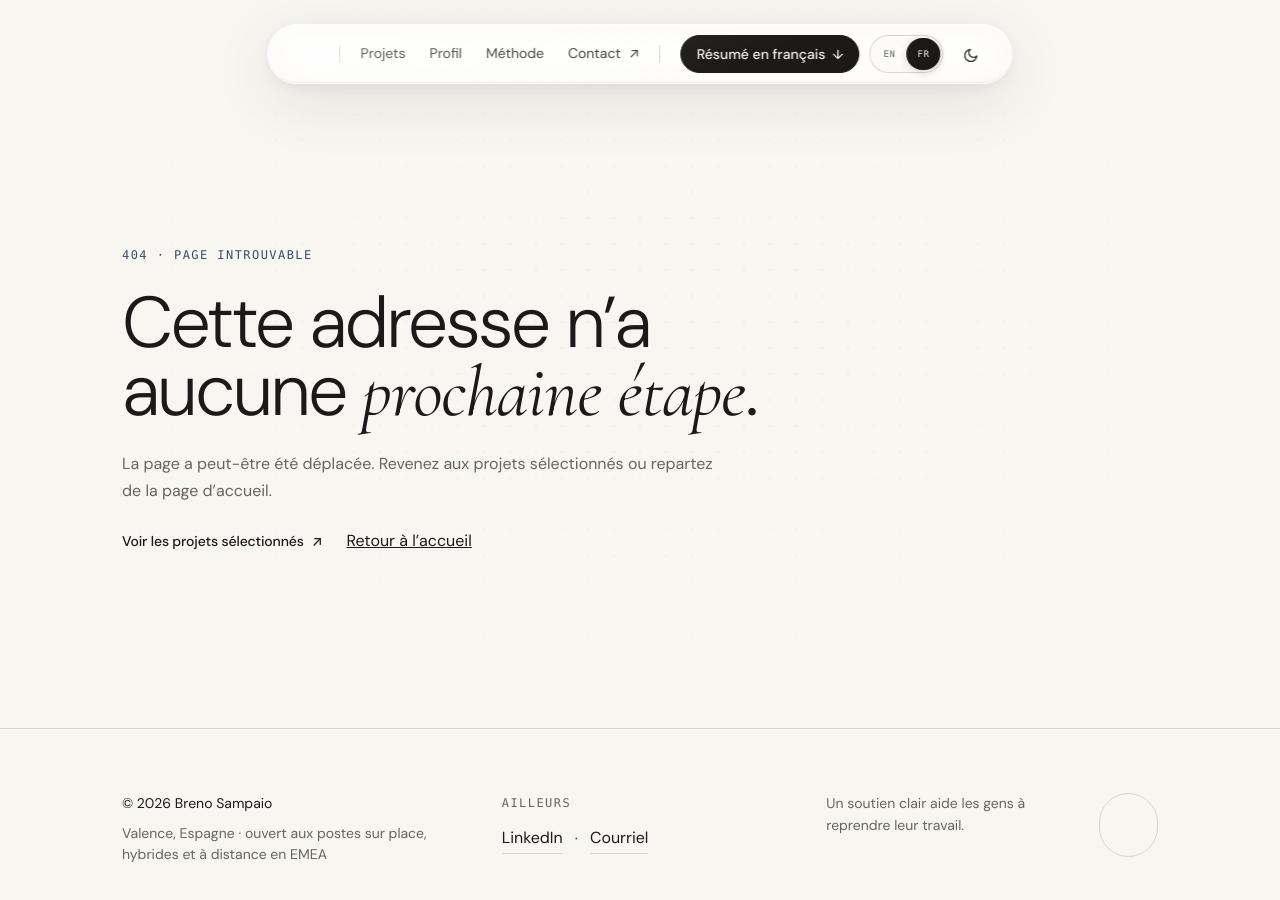
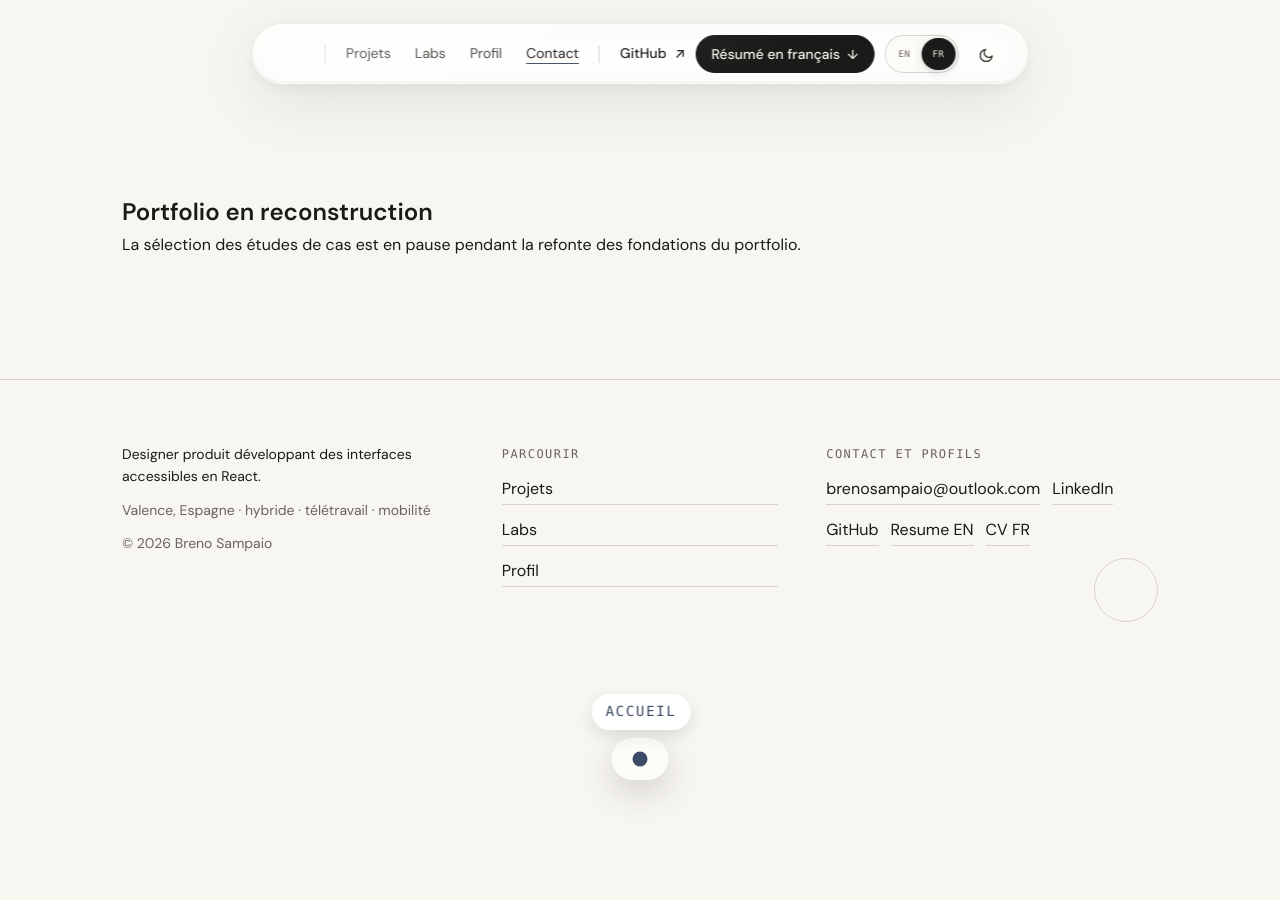
Before and after one commit to brenosampaio-dev/portfolio, a Next.js app in the folder portfolio/: page /fr in a window 1280 px wide. Before the commit this address had no page. Shown: the top 900 px of the page. After the commit the page ends 800 px from the top, so only its background shows below. Built offline with nearby package versions, Linux system fonts and the light colour scheme.

Commit message:
feat: rebuild portfolio v2 global navigation

```diff
--- /dev/null
+++ b/portfolio/src/app/fr/page.jsx
@@ -0,0 +1,10 @@
+export const metadata = { title: "Accueil" };
+
+export default function FrenchHomePage() {
+  return (
+    <section id="top" data-label="Accueil" className="container section section--emphasis">
+      <h1>Portfolio en reconstruction</h1>
+      <p>La sélection des études de cas est en pause pendant la refonte des fondations du portfolio.</p>
+    </section>
+  );
+}
--- a/portfolio/src/components/site/Footer.jsx
+++ b/portfolio/src/components/site/Footer.jsx
@@ -1,46 +1,54 @@
 "use client";
+
+import Link from "next/link";
 import { Text } from "@/components/ds";
+import { useLang } from "@/context/AppContext";
+import { profile } from "@/lib/content";
+import { GITHUB_URL, LINKEDIN_URL, navigationFor } from "@/lib/siteNavigation";
 import { Wordmark } from "./Wordmark";
-import { useLang } from "@/context/AppContext";
-import { getT } from "@/lib/i18n";
-import { profile } from "@/lib/content";
 
 export function Footer() {
   const { lang } = useLang();
-  const t = getT(lang);
-  const year = 2026;
+  const fr = lang === "fr";
+  const navigation = navigationFor(lang).filter(({ id }) => id !== "contact");
 
   return (
     <footer className="site-footer" id="contact-footer">
       <div className="container site-footer__grid">
-        <div className="stack" style={{ gap: "var(--space-2)" }}>
-          <Text variant="small" style={{ color: "var(--ink)" }}>
-            © {year} Breno Sampaio
+        <div className="stack" style={{ gap: "var(--space-3)" }}>
+          <Text variant="small" style={{ color: "var(--ink)", maxWidth: "34ch" }}>
+            {fr
+              ? "Designer produit développant des interfaces accessibles en React."
+              : "Product designer building accessible interfaces in React."}
           </Text>
-          <Text variant="small">{t.footer.location}</Text>
+          <Text variant="small">
+            {fr
+              ? "Valence, Espagne · hybride · télétravail · mobilité"
+              : "Valencia, Spain · hybrid · remote · relocation"}
+          </Text>
+          <Text variant="small">© 2026 Breno Sampaio</Text>
         </div>
 
-        <div className="stack" style={{ gap: "var(--space-3)" }}>
-          <span className="eyebrow">{t.footer.elsewhere}</span>
-          <div className="footer-social">
-            <a className="link-quiet" href="https://www.linkedin.com/in/brenosampaio" target="_blank" rel="noreferrer noopener">
-              LinkedIn
-            </a>
-            <span className="sep" aria-hidden="true">·</span>
-            <a className="link-quiet" href={`mailto:${profile.email}`}>
-              {t.footer.email}
-            </a>
-          </div>
-        </div>
+        <nav className="stack" style={{ gap: "var(--space-3)" }} aria-label={fr ? "Navigation secondaire" : "Secondary navigation"}>
+          <span className="eyebrow">{fr ? "Parcourir" : "Explore"}</span>
+          {navigation.map((item) => (
+            <Link key={item.id} className="link-quiet" href={item.href}>
+              {item.label}
+            </Link>
+          ))}
+        </nav>
 
         <div className="stack" style={{ gap: "var(--space-3)" }}>
-          <div style={{ display: "flex", alignItems: "flex-start", gap: "var(--space-6)" }}>
-            <Text variant="small" style={{ maxWidth: "26ch" }}>
-              {t.footer.tagline}
-            </Text>
-            <div className="footer-seal">
-              <Wordmark />
-            </div>
+          <span className="eyebrow">{fr ? "Contact et profils" : "Contact and profiles"}</span>
+          <div className="footer-social">
+            <a className="link-quiet" href={`mailto:${profile.email}`}>{profile.email}</a>
+            <a className="link-quiet" href={LINKEDIN_URL} target="_blank" rel="noopener noreferrer">LinkedIn</a>
+            <a className="link-quiet" href={GITHUB_URL} target="_blank" rel="noopener noreferrer">GitHub</a>
+            <a className="link-quiet" href="/breno-sampaio-resume-en.pdf" download="Breno_Sampaio_Resume_EN.pdf">Resume EN</a>
+            <a className="link-quiet" href="/breno-sampaio-resume-fr.pdf" download="Breno_Sampaio_Resume_FR.pdf">CV FR</a>
+          </div>
+          <div className="footer-seal">
+            <Wordmark />
           </div>
         </div>
       </div>
--- a/portfolio/src/components/site/Header.jsx
+++ b/portfolio/src/components/site/Header.jsx
@@ -1,11 +1,13 @@
 "use client";
+
 import Link from "next/link";
 import { usePathname } from "next/navigation";
 import { useEffect, useRef, useState } from "react";
+import { useLang, useTheme } from "@/context/AppContext";
+import { getT } from "@/lib/i18n";
+import { GITHUB_URL, navigationFor } from "@/lib/siteNavigation";
+import { LanguageSwitcher } from "./LanguageSwitcher";
 import { Wordmark } from "./Wordmark";
-import { LanguageSwitcher } from "./LanguageSwitcher";
-import { useTheme, useLang } from "@/context/AppContext";
-import { getT } from "@/lib/i18n";
 
 function SunIcon() {
   return (
@@ -43,68 +45,64 @@ function ToolsIcon() {
 
 export function Header() {
   const headerRef = useRef(null);
+  const toolsRef = useRef(null);
+  const toolsTriggerRef = useRef(null);
   const [toolsOpen, setToolsOpen] = useState(false);
   const [activeSection, setActiveSection] = useState(null);
   const { theme, toggle } = useTheme();
-  const pathname = usePathname();
+  const pathname = usePathname() || "/";
   const { lang } = useLang();
   const t = getT(lang);
+  const navigation = navigationFor(lang);
+  const homePath = lang === "fr" ? "/fr" : "/";
+  const moreLabel = lang === "fr" ? "Plus" : "More";
 
   useEffect(() => {
     const header = headerRef.current;
-    if (!header) return;
+    if (!header) return undefined;
 
-    const darkEls = document.querySelectorAll("[data-nav-dark]");
-    if (!darkEls.length) return;
+    const darkElements = document.querySelectorAll("[data-nav-dark]");
+    if (!darkElements.length) return undefined;
 
     const intersecting = new Set();
     const observer = new IntersectionObserver(
       (entries) => {
-        entries.forEach((e) => {
-          if (e.isIntersecting) intersecting.add(e.target);
-          else intersecting.delete(e.target);
+        entries.forEach((entry) => {
+          if (entry.isIntersecting) intersecting.add(entry.target);
+          else intersecting.delete(entry.target);
         });
         header.classList.toggle("site-header--dark", intersecting.size > 0);
       },
-      { rootMargin: "-24px 0px -88% 0px", threshold: 0 }
+      { rootMargin: "-24px 0px -88% 0px", threshold: 0 },
     );
 
-    darkEls.forEach((el) => observer.observe(el));
+    darkElements.forEach((element) => observer.observe(element));
     return () => observer.disconnect();
   }, [pathname]);
 
   useEffect(() => {
-    if (pathname !== "/") {
+    if (pathname !== homePath) {
       setActiveSection(null);
       return undefined;
     }
 
-    const sections = [
-      { id: "work", nav: "work" },
-      { id: "experience", nav: "work" },
-      { id: "approach", nav: "approach" },
-      { id: "about", nav: "about" },
-      { id: "contact", nav: "contact" },
-    ].map((item) => ({ ...item, element: document.getElementById(item.id) }))
-      .filter((item) => item.element);
+    const sections = ["work", "capabilities", "experience", "approach", "about", "contact"]
+      .map((id) => ({ id, element: document.getElementById(id) }))
+      .filter(({ element }) => element);
 
     let frame;
     const updateActiveSection = () => {
       frame = undefined;
       const readingLine = window.scrollY + Math.max(120, window.innerHeight * 0.36);
       let nextSection = null;
-
       sections.forEach((section) => {
-        if (section.element.offsetTop <= readingLine) nextSection = section.nav;
+        if (section.element.offsetTop <= readingLine) nextSection = section.id;
       });
-
       if (window.innerHeight + window.scrollY >= document.documentElement.scrollHeight - 4) {
         nextSection = "contact";
       }
-
       setActiveSection((current) => current === nextSection ? current : nextSection);
     };
-
     const onScroll = () => {
       if (!frame) frame = window.requestAnimationFrame(updateActiveSection);
     };
@@ -112,72 +110,78 @@ export function Header() {
     updateActiveSection();
     window.addEventListener("scroll", onScroll, { passive: true });
     window.addEventListener("resize", onScroll);
-
     return () => {
       window.removeEventListener("scroll", onScroll);
       window.removeEventListener("resize", onScroll);
       if (frame) window.cancelAnimationFrame(frame);
     };
-  }, [pathname]);
+  }, [homePath, pathname]);
 
   useEffect(() => {
     setToolsOpen(false);
   }, [pathname]);
 
   useEffect(() => {
-    function closeOnHeaderLink(event) {
-      const link = event.target.closest?.("a");
-      if (link && headerRef.current?.contains(link)) setToolsOpen(false);
-    }
+    if (!toolsOpen) return undefined;
 
-    document.addEventListener("click", closeOnHeaderLink, true);
-    return () => document.removeEventListener("click", closeOnHeaderLink, true);
-  }, []);
-
-  useEffect(() => {
-    if (!toolsOpen) return undefined;
+    const focusFrame = window.requestAnimationFrame(() => {
+      toolsRef.current?.querySelector("a, button")?.focus();
+    });
 
     function closeOnOutsidePress(event) {
       if (!headerRef.current?.contains(event.target)) setToolsOpen(false);
     }
 
     function closeOnEscape(event) {
-      if (event.key === "Escape") setToolsOpen(false);
+      if (event.key !== "Escape") return;
+      setToolsOpen(false);
+      window.requestAnimationFrame(() => toolsTriggerRef.current?.focus());
     }
 
     document.addEventListener("pointerdown", closeOnOutsidePress);
     document.addEventListener("keydown", closeOnEscape);
     return () => {
+      window.cancelAnimationFrame(focusFrame);
       document.removeEventListener("pointerdown", closeOnOutsidePress);
       document.removeEventListener("keydown", closeOnEscape);
     };
   }, [toolsOpen]);
 
-  const currentFor = (section) => {
-    if (pathname.startsWith("/work")) return section === "work" ? "page" : undefined;
-    if (pathname === "/about") return section === "about" ? "page" : undefined;
-    return pathname === "/" && activeSection === section ? "location" : undefined;
+  const currentFor = ({ id, href }) => {
+    if (id === "work" && (pathname === href || pathname.startsWith("/work/"))) return "page";
+    if (id === "labs" && pathname === href) return "page";
+    if (id === "about" && pathname === href) return "page";
+    if (pathname === homePath && activeSection === id) return "location";
+    return undefined;
   };
+
+  const [work, labs, about, contact] = navigation;
 
   return (
     <header className="site-header" ref={headerRef}>
       <div className="dock">
         <Wordmark />
-
         <div className="dock__divider" aria-hidden="true" />
 
         <nav className="nav" aria-label={t.a11y.primaryNavigation}>
-          <Link href="/#work" aria-current={currentFor("work")}>{t.nav.work}</Link>
-          <Link href="/#about" aria-current={currentFor("about")}>{t.nav.about}</Link>
-          <Link href="/#approach" className="nav-hide-sm" aria-current={currentFor("approach")}>{t.nav.approach}</Link>
-          <Link href="/#contact" className="header-contact nav-hide-mobile" aria-current={currentFor("contact")}>
-            {t.nav.contact} <span aria-hidden="true">↗</span>
-          </Link>
+          {[work, labs, about, contact].map((item) => (
+            <Link
+              key={item.id}
+              href={item.href}
+              className={item.id === "labs" || item.id === "contact" ? "nav-hide-mobile" : undefined}
+              aria-current={currentFor(item)}
+            >
+              {item.label}
+            </Link>
+          ))}
         </nav>
 
         <div className="dock__divider dock__divider--mid" aria-hidden="true" />
 
         <div className="dock__controls">
+          <a className="header-contact" href={GITHUB_URL} target="_blank" rel="noopener noreferrer">
+            GitHub <span aria-hidden="true">↗</span>
+          </a>
           <a
             href={t.resume.href}
             className="header-cv"
@@ -190,6 +194,7 @@ export function Header() {
           </a>
           <LanguageSwitcher />
           <button
+            type="button"
             className="theme-btn"
             onClick={toggle}
             aria-label={theme === "dark" ? t.a11y.switchToLight : t.a11y.switchToDark}
@@ -199,11 +204,12 @@ export function Header() {
         </div>
 
         <button
+          ref={toolsTriggerRef}
           type="button"
           className="mobile-tools-toggle"
           aria-expanded={toolsOpen}
           aria-controls="mobile-header-tools"
-          aria-label={toolsOpen ? t.a11y.closeHeaderTools : t.a11y.openHeaderTools}
+          aria-label={moreLabel}
           onClick={() => setToolsOpen((open) => !open)}
         >
           <ToolsIcon />
@@ -211,30 +217,29 @@ export function Header() {
       </div>
 
       {toolsOpen && (
-        <div
-          id="mobile-header-tools"
-          className="mobile-tools"
-          onClick={(event) => {
-            if (event.target.closest("a")) setToolsOpen(false);
-          }}
-        >
-          <div className="mobile-tools__actions">
+        <div id="mobile-header-tools" className="mobile-tools" ref={toolsRef}>
+          <nav className="mobile-tools__actions" aria-label={moreLabel}>
+            <Link href={labs.href} className="mobile-tools__link" onClick={() => setToolsOpen(false)}>
+              <span>{labs.label}</span><span aria-hidden="true">→</span>
+            </Link>
+            <Link href={contact.href} className="mobile-tools__link" onClick={() => setToolsOpen(false)}>
+              <span>{contact.label}</span><span aria-hidden="true">↗</span>
+            </Link>
+            <a className="mobile-tools__link" href={GITHUB_URL} target="_blank" rel="noopener noreferrer">
+              <span>GitHub</span><span aria-hidden="true">↗</span>
+            </a>
             <a
               href={t.resume.href}
               className="mobile-tools__link mobile-tools__link--primary"
               download={t.resume.fileName}
             >
-              <span>{t.nav.downloadCv}</span>
-              <span aria-hidden="true">↓</span>
+              <span>{t.nav.downloadCv}</span><span aria-hidden="true">↓</span>
             </a>
-            <Link href="/#contact" className="mobile-tools__link">
-              <span>{t.nav.contact}</span>
-              <span aria-hidden="true">↗</span>
-            </Link>
-          </div>
+          </nav>
           <div className="mobile-tools__preferences">
             <LanguageSwitcher />
             <button
+              type="button"
               className="theme-btn mobile-tools__theme"
               onClick={toggle}
               aria-label={theme === "dark" ? t.a11y.switchToLight : t.a11y.switchToDark}
--- a/portfolio/src/components/site/Wordmark.jsx
+++ b/portfolio/src/components/site/Wordmark.jsx
@@ -5,7 +5,7 @@ import { useI18n } from "@/lib/useI18n";
 
 export function Wordmark() {
   const ref = useRef(null);
-  const { t } = useI18n();
+  const { lang, t } = useI18n();
 
   function replay() {
     const el = ref.current;
@@ -18,7 +18,7 @@ export function Wordmark() {
 
   return (
     <Link
-      href="/"
+      href={lang === "fr" ? "/fr" : "/"}
       className="wordmark"
       ref={ref}
       onMouseEnter={replay}
--- /dev/null
+++ b/portfolio/src/lib/siteNavigation.js
@@ -0,0 +1,12 @@
+export const GITHUB_URL = "https://github.com/brenosampaio-dev";
+export const LINKEDIN_URL = "https://www.linkedin.com/in/brenosampaio";
+
+export function navigationFor(lang) {
+  const fr = lang === "fr";
+  return [
+    { id: "work", label: fr ? "Projets" : "Work", href: fr ? "/fr/work" : "/work" },
+    { id: "labs", label: "Labs", href: fr ? "/fr/labs" : "/labs" },
+    { id: "about", label: fr ? "Profil" : "About", href: fr ? "/fr/about" : "/about" },
+    { id: "contact", label: "Contact", href: fr ? "/fr#contact" : "/#contact" },
+  ];
+}
```
Also changed, not shown: portfolio/src/app/fr/about/page.jsx (added, +10 -0 lines), portfolio/src/app/fr/labs/page.jsx (added, +10 -0 lines), portfolio/src/app/fr/work/page.jsx (added, +10 -0 lines), portfolio/src/app/labs/page.jsx (added, +10 -0 lines), portfolio/src/app/work/page.jsx (added, +10 -0 lines), 2 other files (tests, documents, lock files or other folders).
